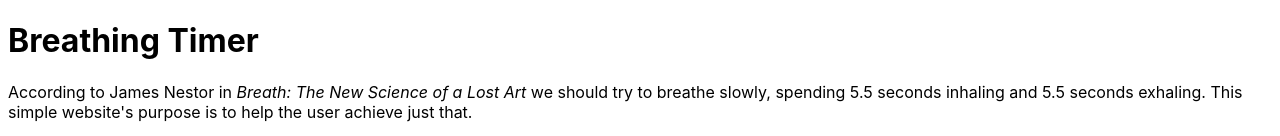
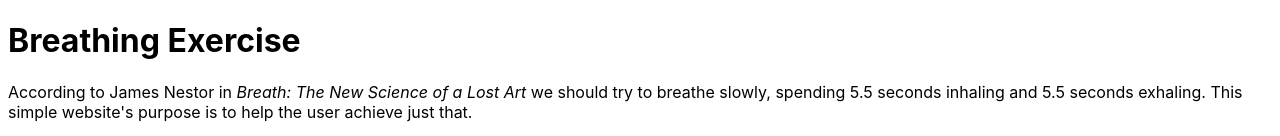
Before and after one commit to gdsimoes/breath, a plain HTML site: page index.html in a window 1280 px wide. Shown: the top 136 px of the page. Drawn offline with Linux system fonts and the light colour scheme.

Commit message:
Change title

```diff
--- a/index.html
+++ b/index.html
@@ -7,7 +7,7 @@
         <link rel="stylesheet" href="style.css" />
     </head>
     <body>
-        <h1>Breathing Timer</h1>
+        <h1>Breathing Exercise</h1>
         <p>
             According to James Nestor in
             <cite>Breath: The New Science of a Lost Art</cite> we should try to
```
Also changed, not shown: 1 other file.
